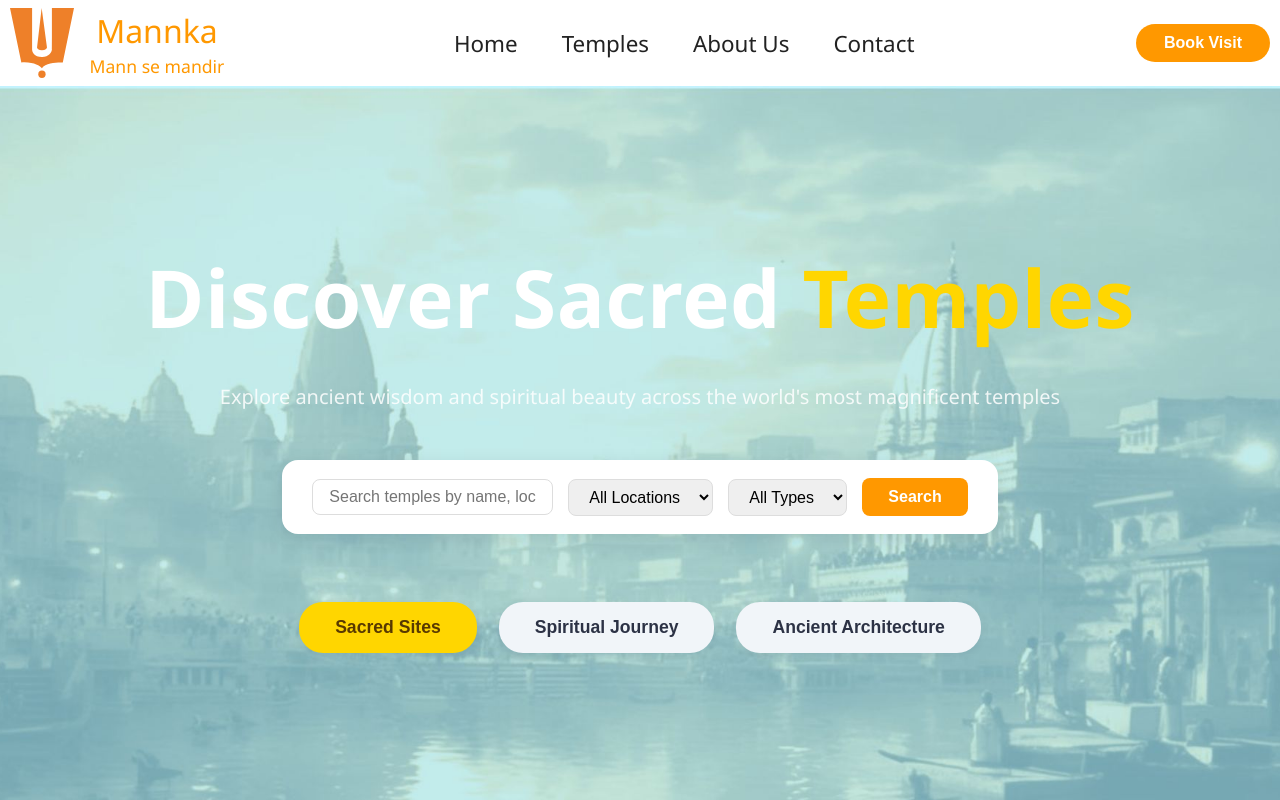
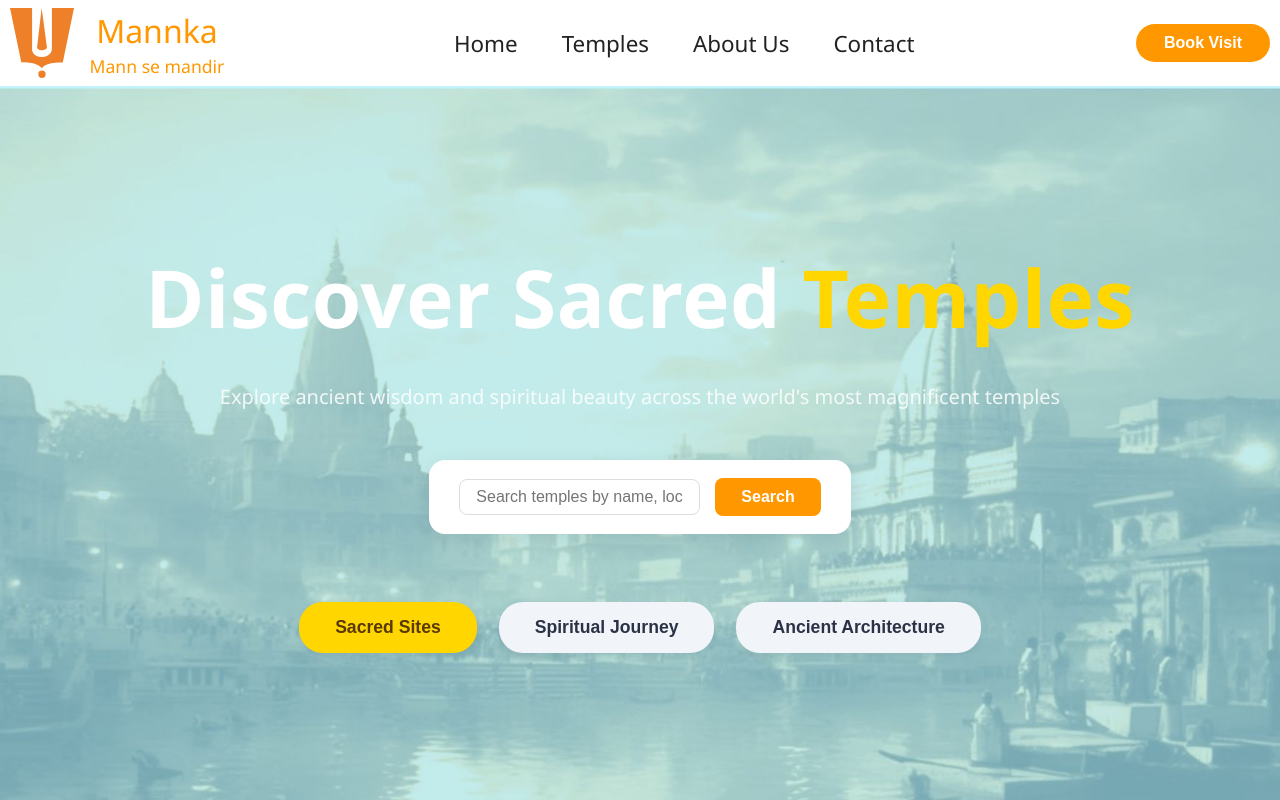
Before and after one commit to addy-rall/mannkarepo, a React (Vite) app: page / in a window 1280 px wide. Shown: the top 800 px of the page. Built offline with nearby package versions, Linux system fonts and the light colour scheme.

Commit message:
Update Searchbar.jsx

```diff
--- a/src/components/Searchbar.jsx
+++ b/src/components/Searchbar.jsx
@@ -15,14 +15,7 @@ function Searchbar() {
       }}
     >
       <input type="text" placeholder="Search temples by name, location, or deity" />
-      <select>
-        <option>All Locations</option>
-        {/* Add more location options here if needed */}
-      </select>
-      <select>
-        <option>All Types</option>
-        {/* Add more type options here if needed */}
-      </select>
+
       <button type="submit" className="search-btn">Search</button>
     </form>
   );
```
